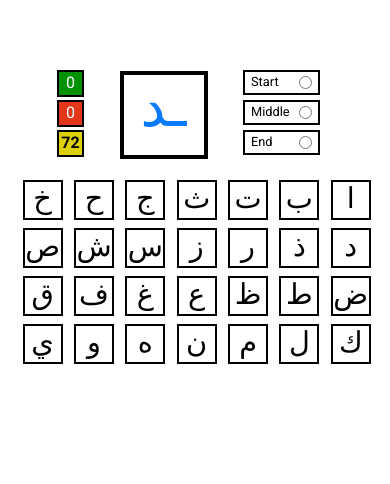
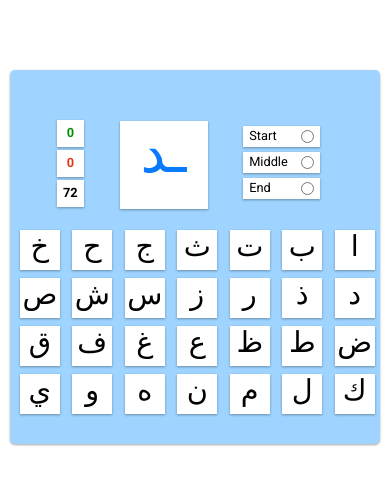
Before and after one commit to fuadyusuf/arabic_alphabet, a plain HTML site: page index.html in a window 390 px wide. Drawn offline with Linux system fonts and the light colour scheme; a web font is replaced by a local one.

Commit message:
UI Update

```diff
--- a/css/style.css
+++ b/css/style.css
@@ -1,4 +1,6 @@
 @import url('https://fonts.googleapis.com/css2?family=Orbitron:wght@400;700&family=Roboto:wght@400;700&display=swap');
+
+
 
 * {
   box-sizing: border-box;
@@ -6,10 +8,18 @@
 
 :root{
   --blue: rgb(9, 122, 252);
+  --light-blue: rgb(158, 212, 255);
   --red: rgb(228, 55, 25);
   --green: rgb(0, 145, 0);
   --yellow: #ded007;
   --black: #333;
+}
+
+@font-face {
+  font-family: 'Uthman Naskh';
+  src: local('KFGQPC Uthman Taha Naskh'),
+    url(https://cdn.rawgit.com/mustafa0x/qpc-fonts/f93bf5f3/various-woff2/UthmanTN1%20Ver10.woff2) format('woff2'),
+    url(https://cdn.rawgit.com/mustafa0x/qpc-fonts/f93bf5f3/various-woff/UthmanTN1%20Ver10.woff) format('woff');
 }
 
 body {
@@ -35,6 +45,7 @@ input[type="radio"], label{
 .error-title{
   display: none;
   text-align: center;
+  margin: 30px 30px;
 }
 
 .pb-2{
@@ -95,6 +106,7 @@ input[type="radio"], label{
 }
 
 .box-sm{
+  font-family: 'Uthman Naskh';
   display: flex;
   flex-direction: column;
   gap: 5px;
@@ -104,8 +116,14 @@ input[type="radio"], label{
   height: 60px;
   transition: 0.1s ease-in;
   cursor: pointer;
-  border: 2px solid #000;
+  background-color: #fff;
   position: relative;
+  box-shadow: 0 1px 3px rgba(0, 0, 0, 0.12), 0 1px 2px rgba(0, 0, 0, 0.24);
+    transition: all 0.3s cubic-bezier(.25, .8, .25, 1);
+}
+
+.box-sm:hover{
+  box-shadow: 0 14px 28px rgba(0, 0, 0, 0.25), 0 10px 10px rgba(0, 0, 0, 0.22);
 }
 
 .box-sm span{
@@ -116,12 +134,14 @@ input[type="radio"], label{
 }
 
 .box-bg {
+  font-family: 'Uthman Naskh';
   align-self: center;
   text-align: center;
   color: var(--blue);
   width: 88px;
   height: 88px;
-  border: 4px solid #000;
+  background-color: #fff;
+  box-shadow: 0 1px 3px rgba(0, 0, 0, 0.12), 0 1px 2px rgba(0, 0, 0, 0.24);
 }
 
 .box-bg.test-letter {
@@ -138,7 +158,11 @@ input[type="radio"], label{
   flex-direction: column;
   justify-content: center;
   align-items: center;
-  margin-top: 50px;
+  margin-top: 100px;
+  padding: 50px;
+  background-color: var(--light-blue);
+  box-shadow: 0 1px 3px rgba(0, 0, 0, 0.12), 0 1px 2px rgba(0, 0, 0, 0.24);
+  border-radius: 5px;
 }
 
 /* End game */
@@ -210,8 +234,7 @@ input[type="radio"], label{
 }
 
 /* score */
-.scoreBox{
-}
+
 .scoreBox span{
   padding: 2px;
 }
@@ -221,11 +244,20 @@ input[type="radio"], label{
   flex-direction: column;
   justify-content: center;
   align-items: center;
-  font-size: 1rem;
+  font-size: .8rem;
+  font-weight: 700;
   margin-bottom: 3px;
   width: 27px;
   height: 27px;
-  border: 2px solid #000;
+  background-color: #fff;
+  box-shadow: 0 1px 3px rgba(0, 0, 0, 0.12), 0 1px 2px rgba(0, 0, 0, 0.24);
+}
+
+.scoreBox .correctScore{
+  color: var(--green);
+}
+.scoreBox .wrongScore{
+  color: var(--red);
 }
 
 .score-container{
@@ -268,16 +300,17 @@ input[type="radio"], label{
 
 .radio{
   margin-bottom: 5px;
-  border: 2px solid #000;
   padding: 3px 6px;
   width: 85%;
   cursor: pointer;
+  background-color: #fff;
+  box-shadow: 0 1px 3px rgba(0, 0, 0, 0.12), 0 1px 2px rgba(0, 0, 0, 0.24);
+    transition: all 0.3s cubic-bezier(.25, .8, .25, 1);
 }
 
 .radio:hover {
-  border-color: var(--blue);
-  font-weight: 700;
   background-color: rgb(240, 240, 240);
+  box-shadow: 0 14px 28px rgba(0, 0, 0, 0.25), 0 10px 10px rgba(0, 0, 0, 0.22);
 }
 
 .correction{
@@ -311,17 +344,14 @@ input[type="radio"], label{
   background-color: #fff;
 }
 
-.box-sm:hover{
-  border: 5px solid var(--blue);
-}
-
 
 /* Media queries */
 
 @media only screen and (max-width: 500px) {
   .container {
-    width: 100%;
-    padding: 0 10px;
+    margin-top: 70px;
+    width: 95%;
+    padding: 30px 0px;
   }
 
   .top-section{
@@ -331,7 +361,7 @@ input[type="radio"], label{
   }
 
   .alphabet-grid{
-    width: 95%;
+    width: 97%;
   }
 
   .box-sm{
@@ -339,4 +369,8 @@ input[type="radio"], label{
     width: 40px;
     height: 40px;
   }
+
+  .error-title {
+    margin: 20px 20px;
+  }
 }
--- a/index.html
+++ b/index.html
@@ -33,9 +33,9 @@
       <!-- test & correction section -->
       <div class="top-section">
         <div class="scoreBox">
-          <div class="correctScore green"></div>
-          <div class="wrongScore red"></div>
-          <div class="remaining yellow"></div>
+          <div class="correctScore"></div>
+          <div class="wrongScore"></div>
+          <div class="remaining"></div>
         </div>
         <div id="2" class="test-letter box-bg"></div>
         <div class="options">
@@ -91,7 +91,7 @@
         <di id="28" class="box-sm">ي</di>
       </div>
       <!-- results grid -->
-      <h1 class="mt-4 error-title mb-3">Errors Section</h1>
+      <h2 class="error-title">Errors Section</h2>
       <div class="results-grid"></div>
     </div>
 
--- a/js/app.js
+++ b/js/app.js
@@ -775,14 +775,14 @@ function displayScore(num1, num2) {
   resultDiv.appendChild(containerDiv);
 }
 
-function displayCorrect() {
-  const correctLetter = correct[correct.length - 1];
-  const letterDiv = createElement('div');
-  letterDiv.id = correctLetter.id;
-  letterDiv.textContent = correctLetter.form;
-  letterDiv.classList = 'box-sm green';
-  resultsGridDiv.appendChild(letterDiv);
-}
+// function displayCorrect() {
+//   const correctLetter = correct[correct.length - 1];
+//   const letterDiv = createElement('div');
+//   letterDiv.id = correctLetter.id;
+//   letterDiv.textContent = correctLetter.form;
+//   letterDiv.classList = 'box-sm green';
+//   resultsGridDiv.appendChild(letterDiv);
+// }
 
 function displayWrong() {
   const wrongLetter = wrong[wrong.length - 1];
```
